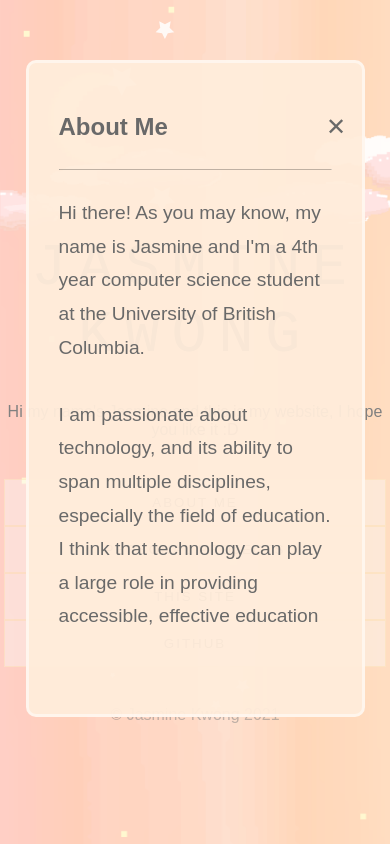
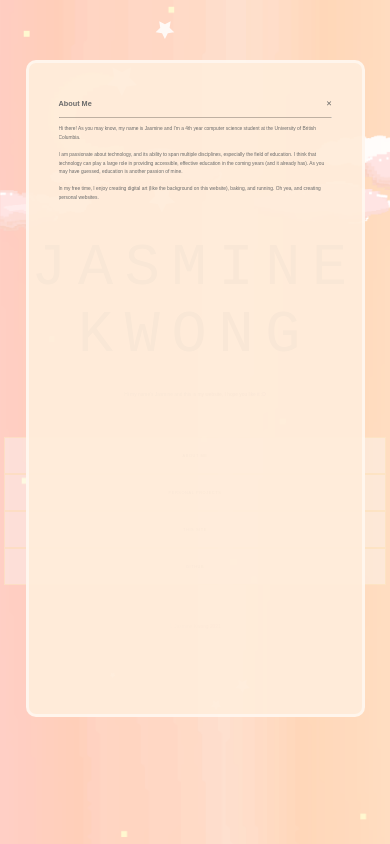
Before and after one commit to jaskwong/Personal_Site, a React (Create React App) app: page / in a window 390 px wide. Both pictures are taken after a click on the button "ABOUT ME". Built offline with nearby package versions, Linux system fonts and the light colour scheme.

Commit message:
responsive font size with vw

```diff
--- a/src/CustomModal.js
+++ b/src/CustomModal.js
@@ -42,7 +42,7 @@
 
                 {props.data.component && props.data.component}
                 <br/>
-                <div style={{overflowY: "auto", maxHeight: "75%", lineHeight: "1.75em", fontSize: "120%"}}>
+                <div style={{overflowY: "auto", maxHeight: "75%", lineHeight: "1.75em"}}>
                     {props.data.content}
                 </div>
             </div>
--- a/src/PersonalProjects.js
+++ b/src/PersonalProjects.js
@@ -47,7 +47,7 @@
                 )}
             </div>
             <br/>
-            <div style={{height: "80%", overflowY: "auto", lineHeight: "1.75em", fontSize: "120%"}}>
+            <div style={{height: "80%", overflowY: "auto", lineHeight: "1.75em"}}>
                 {PERSONAL_PROJECT_TABS[currTab].content}
             </div>
         </div>
--- a/src/stylesheets/Common.css
+++ b/src/stylesheets/Common.css
@@ -3,7 +3,7 @@
     position: static;
     text-align: center;
     font-family: "Arial";
-    font-size: 100%;
+    font-size: 1.25vw;
     background-repeat: no-repeat;
     background-attachment: fixed;
     -webkit-background-size: cover;
@@ -31,7 +31,7 @@
 }
 
 .main-title {
-    font-size: 425%;
+    font-size: 4.5vw;
     font-weight: 500;
     font-family: "Courier New";
     text-transform: uppercase;
@@ -85,7 +85,6 @@
     display: flex;
     flex-wrap: wrap;
     padding: 5px;
-    font-size: 130%;
 }
 
 .tab {
--- a/src/stylesheets/Modal.css
+++ b/src/stylesheets/Modal.css
@@ -3,6 +3,7 @@
     letter-spacing: 0.15em;
     padding: 15px;
     width: 100%;
+    font-size: 1vw;
 }
 
 .modal-button:hover {
```
